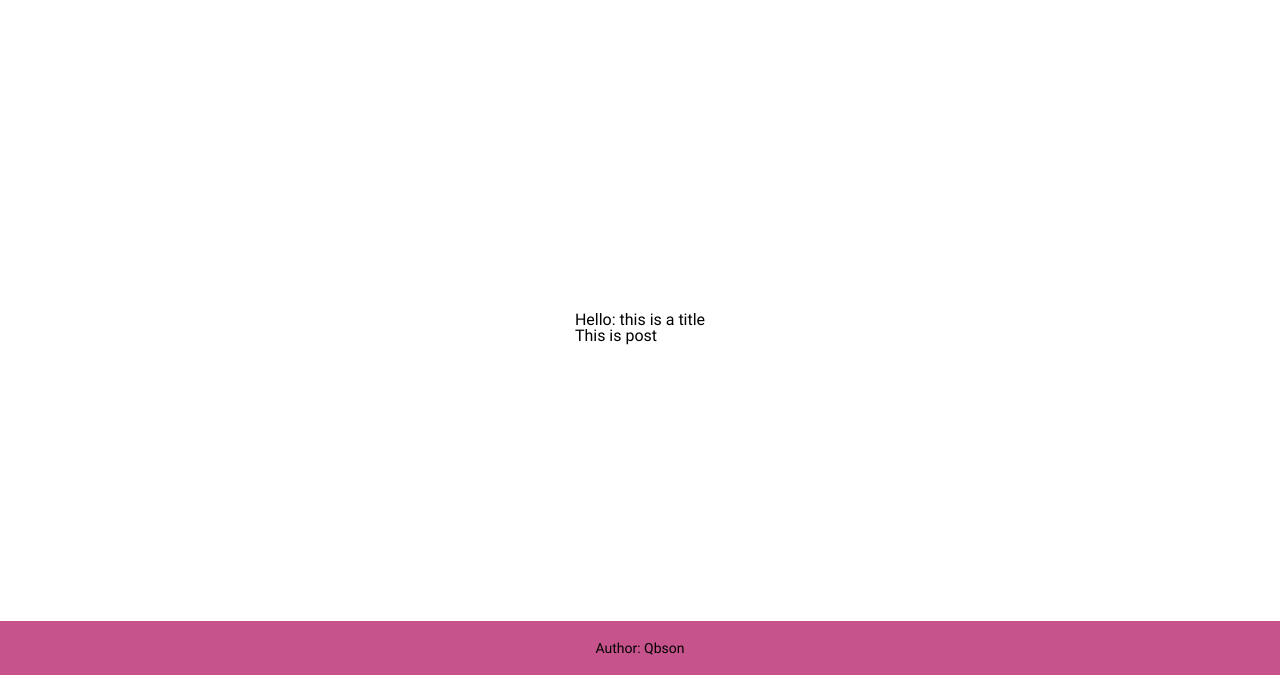
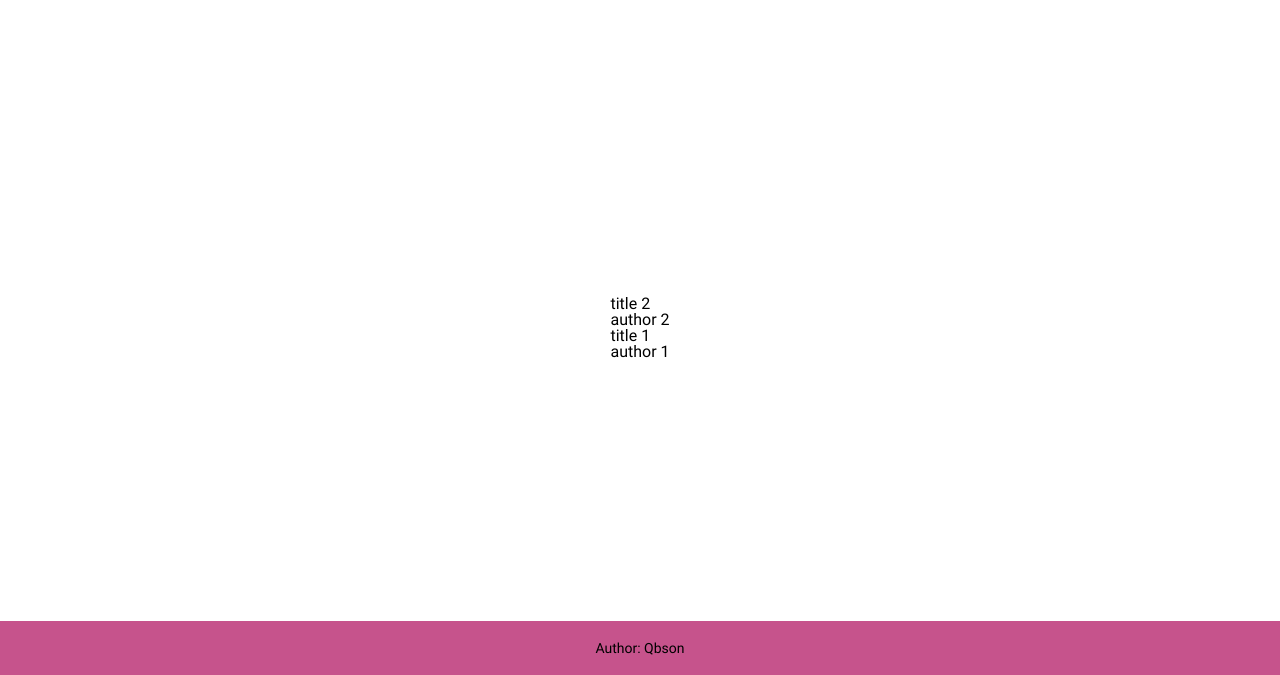
Before and after one commit to jakub84/gatsby-termplate, a Gatsby site: page / in a window 1280 px wide. Shown: the part 125-800 px from the top of the page. Built offline with nearby package versions, Linux system fonts and the light colour scheme; Gatsby itself is replaced by a stand-in of ours; a web font is replaced by a local one.

Commit message:
rename markdowns

```diff
--- /dev/null
+++ b/src/markdowns/markdonw2.md
@@ -0,0 +1,4 @@
+---
+title: "title 2"
+author: "author 2"
+---
--- /dev/null
+++ b/src/markdowns/markdown1.md
@@ -0,0 +1,4 @@
+---
+title: "title 1"
+author: "author 1"
+---
--- a/src/markdowns/post copy.md
+++ /dev/null
@@ -1,4 +0,0 @@
----
-title: "Hello: this is a title"
-author: "This is author"
----
--- a/src/markdowns/post.md
+++ /dev/null
@@ -1,4 +0,0 @@
----
-title: "This is post"
-author: "This is author"
----
--- a/src/pages/index.js
+++ b/src/pages/index.js
@@ -22,7 +22,12 @@
     <Layout>
       <ul>
         {data.allMarkdownRemark.edges.map(edge => {
-          return <li>{edge.node.frontmatter.title}</li>
+          return (
+            <li>
+              <h2>{edge.node.frontmatter.title}</h2>
+              <p>{edge.node.frontmatter.author}</p>
+            </li>
+          )
         })}
       </ul>
     </Layout>
```
